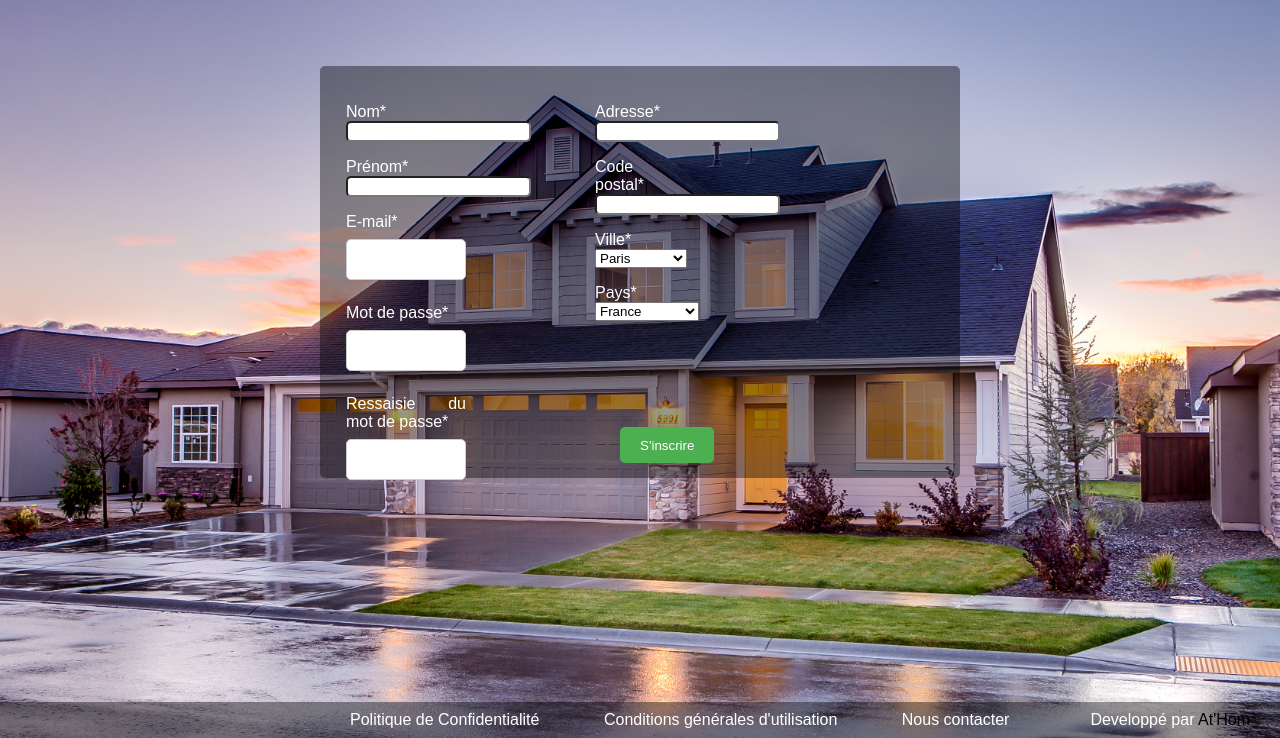
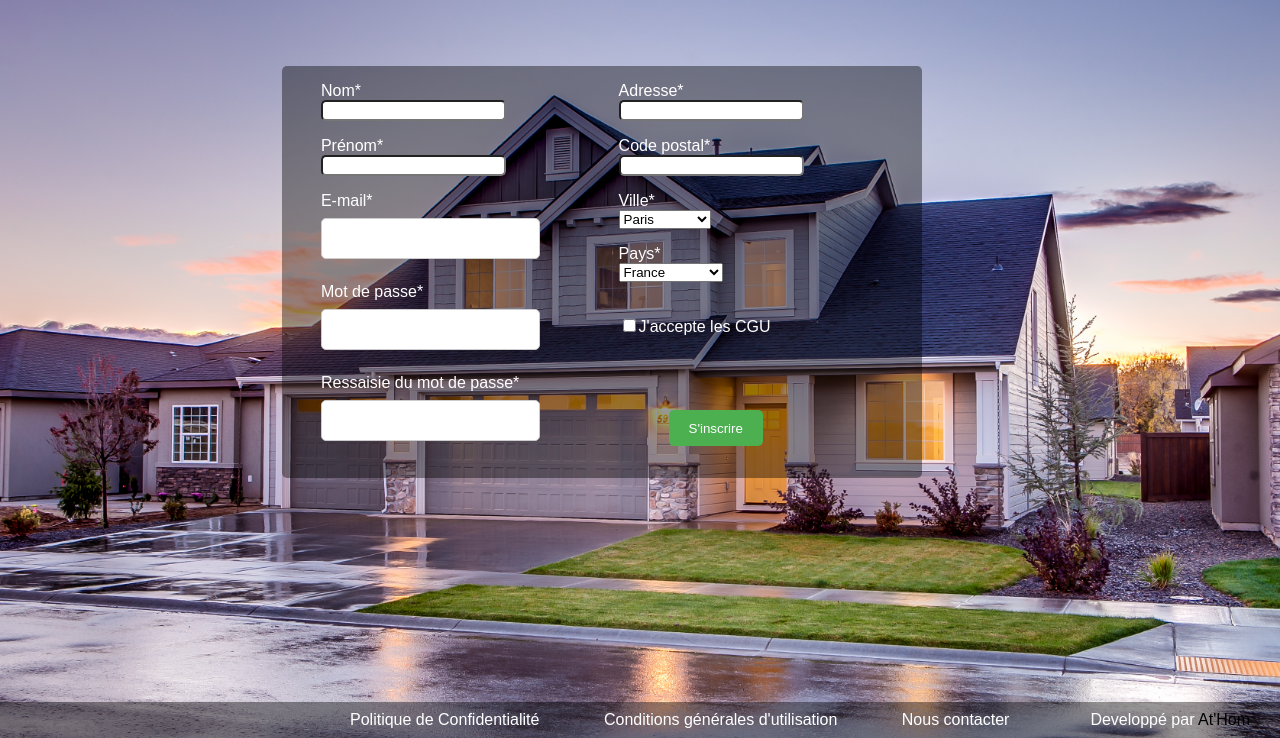
Before and after one commit to Digums/SiteInternet, a PHP site: page /SiteInternet/Vue/inscription.php in a window 1280 px wide. Shown: the part 62-800 px from the top of the page. Run offline with PHP 8.4, Linux system fonts and the light colour scheme.

Commit message:
modif inscription

```diff
--- a/Vue/CSS/style.css
+++ b/Vue/CSS/style.css
@@ -145,6 +145,7 @@ div#flink a:hover, div#flink a:active {
 
 /*--------------------------------------------------------------------------------------------*/
 /*----------------------------------------------Accueil---------------------------------------------------------------*/
+
 #cadreconnexion{
     background-color: rgba(0,0,0,0.4);
     text-align: justify;
@@ -159,41 +160,33 @@ div#flink a:hover, div#flink a:active {
     background-color: rgba(0,0,0,0.4);
     width: 50%;
     height: 51.5%;
-    margin-left: 25%;
+    margin-left: 22%;
     margin-top: 10%;
     border-radius: 5px;
 }
-#cadreinscription{
-    text-align: justify;
-    margin-top: 0%;
-    margin-left: 0%;
-    margin-right: 75%;
-    padding: 5px;
-    border-radius: 5px;
-    width: 300px;
-    height: 300px;
-    position:absolute;
+#methodinscrpition{
+    display: flex;
+    justify-content: space-around;
 }
-
-#gauche{
+/*#gauche{
     float:left;
     width:40%;
     margin-left: 7%;
 }
 #droite{
-    float: right;
-    width: 10%;
-
-}
+    margin-left: 150%;
+    width: 200%;
+    height: 500px;
+}*/
 
 #buttoninscrire {
     background-color: #4CAF50;
     color: white;
     padding: 10.5px 20px;
-    margin-top: 300%;
+    margin-top: 40%;
     border: none;
     cursor: pointer;
-    margin-left: 83.5%;
+    margin-left: 27%;
     border-radius: 5px;
 }
 #pasencoreinscrit{
--- a/Vue/accueil.php
+++ b/Vue/accueil.php
@@ -34,7 +34,6 @@ if (!isset($_SESSION['verif'])) {
             <input type="password" placeholder="Entrer Mot de passe" name="mdp" required>
 
             <button type="submit" id="buttonaccueil">Se Connecter</button>
-            <input type="checkbox" cheked="checked">Se souvenir de moi<br><br>
             <a id="pasencoreinscrit"href="inscription.php">Pas encore inscrit ?</a>
         </div>
 
--- a/Vue/inscription.php
+++ b/Vue/inscription.php
@@ -24,8 +24,7 @@ if (!isset($_SESSION['checkinscription'])) {
     ?>
 </header>
 <div id="animaccueil">
-    <div id="cadreinscription">
-        <form method="post" action="../Controleur/general-controleur.php">
+        <form id="methodinscrpition" method="post" action="../Controleur/general-controleur.php">
         <div id="gauche">
             <p><label>Nom*</label></br>
                 <input type="text" name="nom" placeholder="" required></p>
@@ -65,12 +64,15 @@ if (!isset($_SESSION['checkinscription'])) {
                     <option value="chine">Chine</option>
                     <option value="japon">Japon</option>
                 </select>
-            </p>
+            </p><br>
+            <div id="checkcgu">
+                <input type="checkbox"required><a href="CGU.php">J'accepte les CGU</a>
+            </div>
             <button type="submit" id="buttoninscrire">S'inscrire</button>
         </div>
             <p><?php if ($_SESSION['checkinscription']==1){  echo "retaper mdp"; }   ?></p>
         </form>
-    </div>
+        </div>
 </div>
 <footer>
     <?php
```
